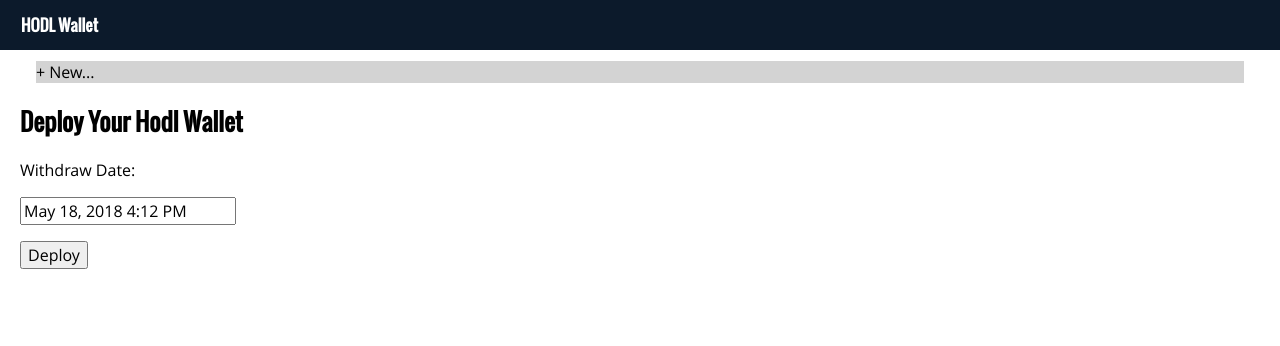
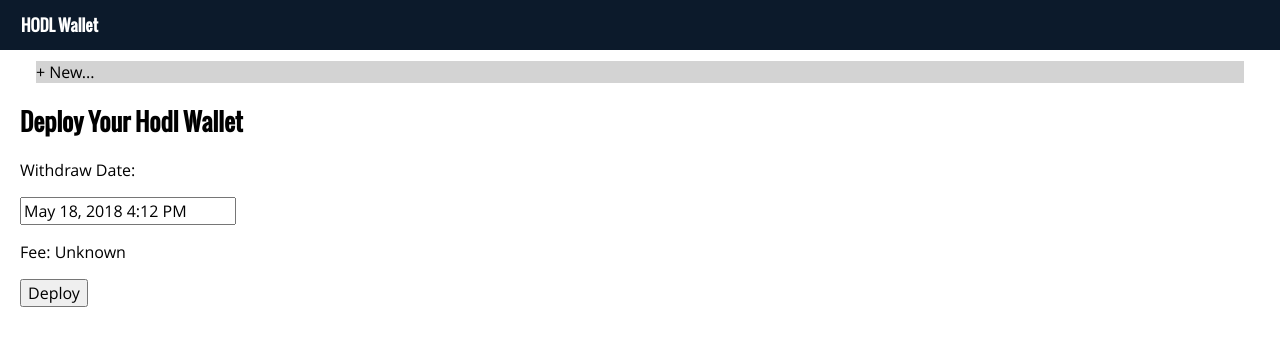
Before and after one commit to apbendi/hodl_wallet, a React app: page / in a window 1280 px wide. Shown: the top 346 px of the page. Built offline with nearby package versions, Linux system fonts and the light colour scheme.

Commit message:
Show the deployment fee on the deployment page

```diff
--- a/src/App.js
+++ b/src/App.js
@@ -88,6 +88,7 @@ class App extends Component {
 		.then( instance => {
 		    console.log(instance);
 		    this.setState({hodlFactoryInstance: instance});
+		    this.getDeployFee();
 		    this.getPastDeploys();
 		    this.listenForDeploys();
 		})
@@ -95,6 +96,20 @@ class App extends Component {
 		    console.log("Error finding factory: " + error);
 		});
 	});
+    }
+
+    getDeployFee() {
+	this.state.hodlFactoryInstance
+	    .fee
+	    .call(this.state.accounts[0])
+	    .then( result => {
+		console.log(result);
+		let fee = result;
+		this.setState({deployFee: fee});
+	    })
+	    .catch(error => {
+		console.log("Error fetching deployment fee: " + error);
+	    });
     }
 
     getPastDeploys() {
@@ -246,7 +261,10 @@ class App extends Component {
 
 	if (null == this.selectedHodl) {
 	    interfaceBody = (
-		  <WalletDeployer doDeploy={ withdrawDate => { this.deploy(withdrawDate); } } />
+		  <WalletDeployer
+		    fee={this.state.deployFee}
+		    doDeploy={ withdrawDate => { this.deploy(withdrawDate); } }
+		    />
 	    );
 	} else {
 	    interfaceBody = (
--- a/src/WalletDeployer.js
+++ b/src/WalletDeployer.js
@@ -2,6 +2,7 @@ import React, { Component } from 'react';
 
 import DatePicker from 'react-datepicker';
 import moment from 'moment';
+import Presenters from './utils/Presenters';
 
 class WalletDeployer extends Component {
 
@@ -42,6 +43,8 @@ class WalletDeployer extends Component {
 		minDate={moment()}
 		/>
 	      <p />
+	      Fee: {Presenters.presentBalance(this.props.fee)}
+	      <p />
 	      <button onClick={this.handleDeploy}>Deploy</button>
 	    </div>
 	);
```
